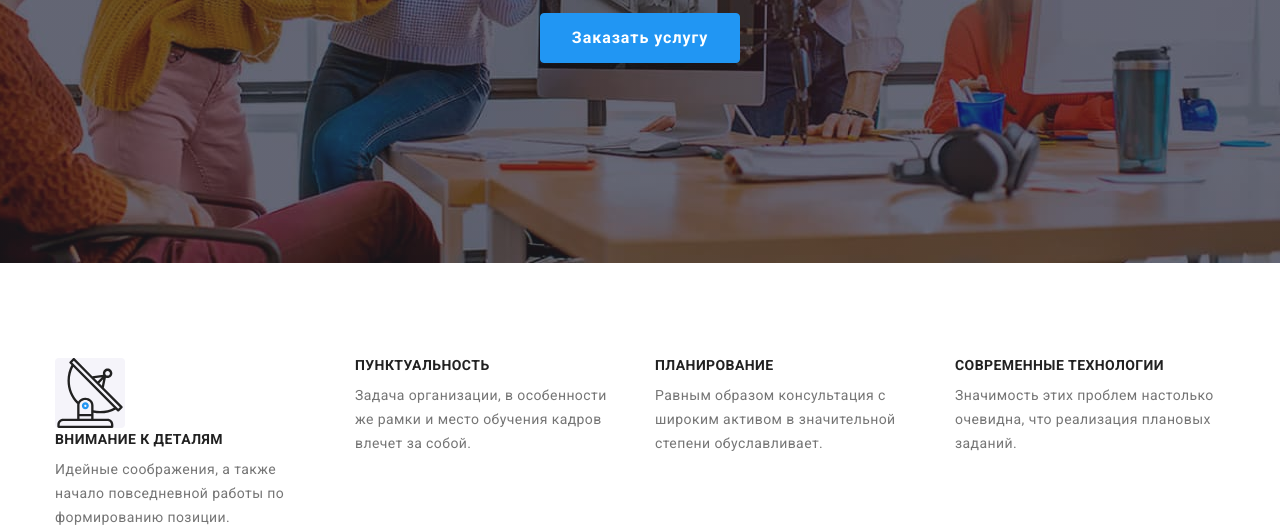
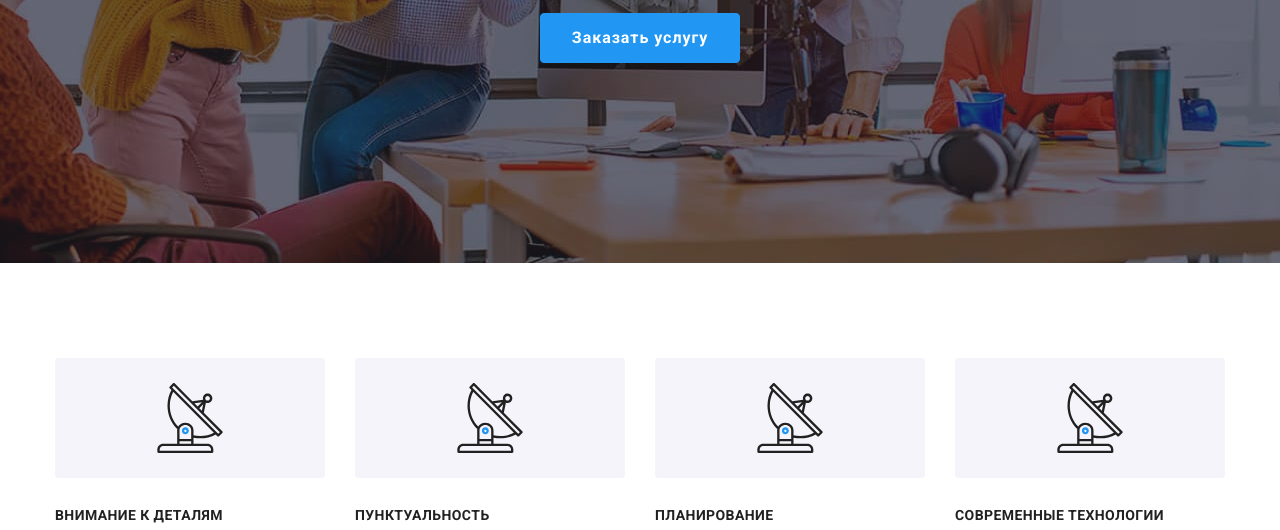
Before and after one commit to GuzOleg/goit-markup-hw-04, a plain HTML site: page index.html in a window 1280 px wide. Shown: the part 422-952 px from the top of the page. Drawn offline with nearby package versions, Linux system fonts and the light colour scheme.

Commit message:
Values icons

```diff
--- a/css/style.css
+++ b/css/style.css
@@ -202,6 +202,7 @@ section {
   justify-content: space-between;
   padding-top: 95px;
   padding-bottom: 95px;
+  margin-bottom: 95px;
 }
 .values-box .list {
   display: flex;
@@ -215,11 +216,16 @@ section {
   margin: 0 30px 0 0;
 }
 
-.values-ico {
-  /* padding: 25px 100px 25px 100px; */
-
+.values-head {
+  height: 120px;
   background-color: var(--bt-background);
   border-radius: 4px;
+  /* text-align: center; */
+  padding: 25px 100px;
+  margin-bottom: 30px;
+}
+
+.values-ico {
 }
 
 /* ------- Заголовки секций ------- */
--- a/index.html
+++ b/index.html
@@ -86,9 +86,11 @@
       <section class="values-box container">
         <ul class="list">
           <li>
-            <svg class="values-ico" width="70" height="70">
-              <use href="/img/sprite.svg#antenna"></use>
-            </svg>
+            <div class="values-head">
+              <svg class="values-ico" width="70" height="70">
+                <use href="/img/sprite.svg#antenna"></use>
+              </svg>
+            </div>
             <h3 class="sect-values">Внимание к деталям</h3>
             <p class="values-text">
               Идейные соображения, а также начало повседневной работы по
@@ -96,6 +98,11 @@
             </p>
           </li>
           <li>
+            <div class="values-head">
+              <svg class="values-ico" width="70" height="70">
+                <use href="/img/sprite.svg#antenna"></use>
+              </svg>
+            </div>
             <h3 class="sect-values">Пунктуальность</h3>
             <p class="values-text">
               Задача организации, в особенности же рамки и место обучения кадров
@@ -103,6 +110,11 @@
             </p>
           </li>
           <li>
+            <div class="values-head">
+              <svg class="values-ico" width="70" height="70">
+                <use href="/img/sprite.svg#antenna"></use>
+              </svg>
+            </div>
             <h3 class="sect-values">Планирование</h3>
             <p class="values-text">
               Равным образом консультация с широким активом в значительной
@@ -110,6 +122,11 @@
             </p>
           </li>
           <li>
+            <div class="values-head">
+              <svg class="values-ico" width="70" height="70">
+                <use href="/img/sprite.svg#antenna"></use>
+              </svg>
+            </div>
             <h3 class="sect-values">Современные технологии</h3>
             <p class="values-text">
               Значимость этих проблем настолько очевидна, что реализация
```
